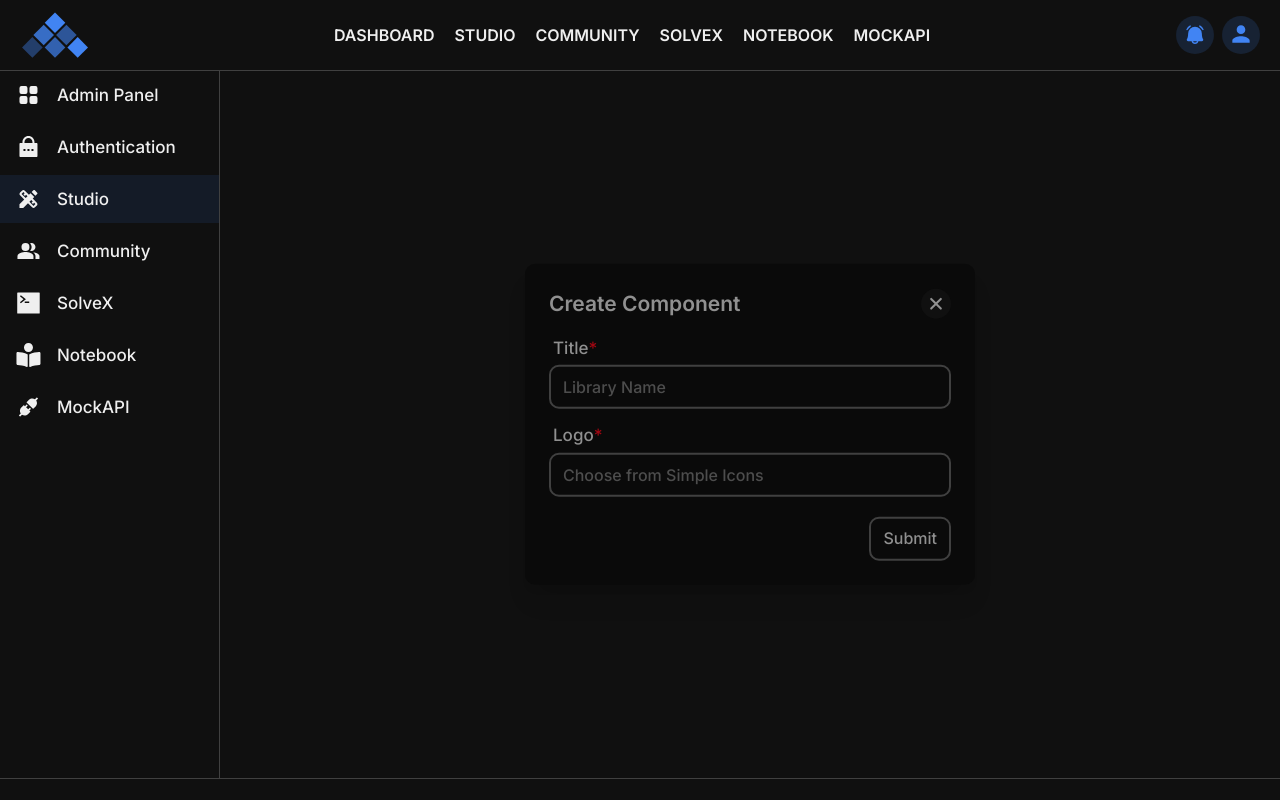
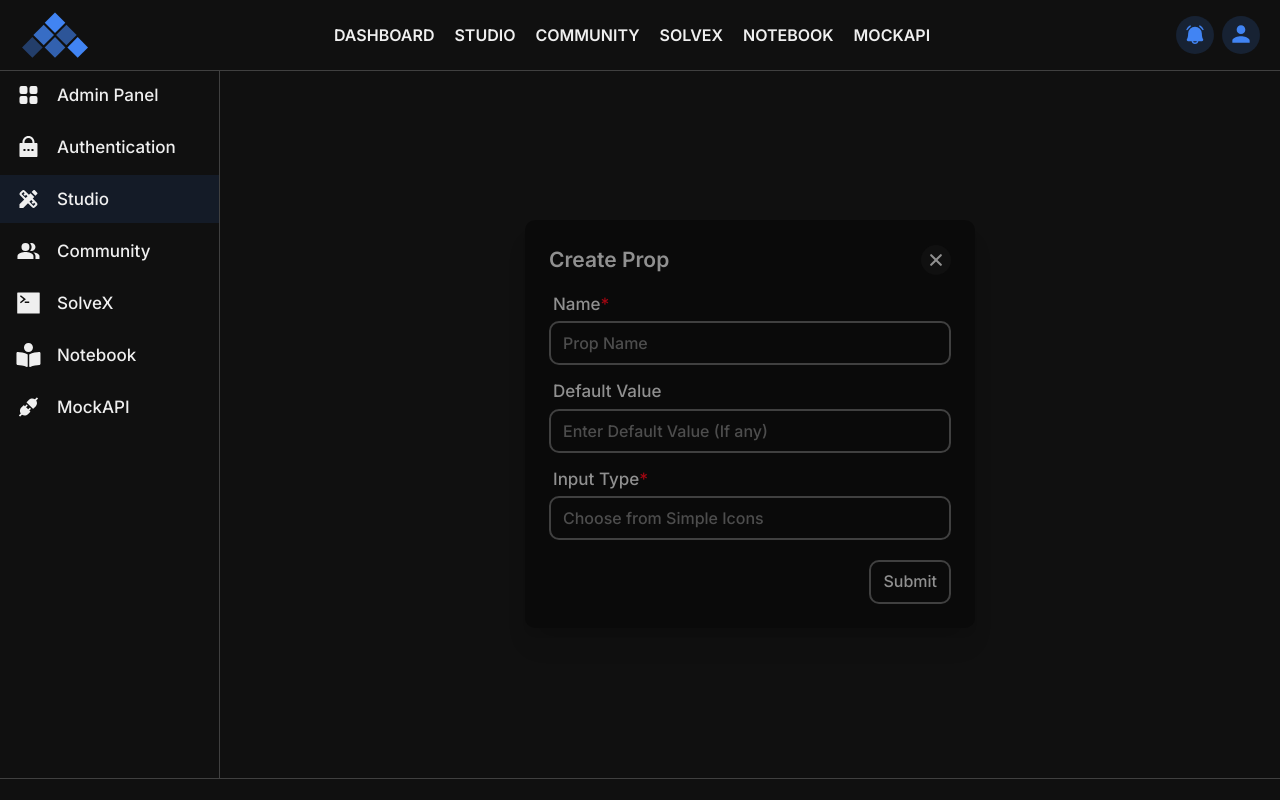
Before and after one commit to chuchra-himanshu/ui.cooders.org, a React (Vite) app: page /admin/studio in a window 1280 px wide. Both pictures are taken after a click on the button "Add Library". Built offline with nearby package versions, Linux system fonts and the light colour scheme.

Commit message:
Design Dialog UI for AdminStudio - AddProp

```diff
--- a/src/pages/admin/AdminStudio.tsx
+++ b/src/pages/admin/AdminStudio.tsx
@@ -28,9 +28,53 @@ const AdminStudio: React.FC = () => {
           <FaPlus />
           <span className="font-semibold -mt-[1.1px]">Add Component</span>
         </button>
+        <button
+          onClick={handleDialogOpen}
+          className="h-[42px] px-4 bg-overlay-primary text-text-secondary hover:bg-accent/5 hover:text-accent flex items-center rounded-[10px] gap-2 cursor-pointer transition-all ease-in-out duration-200"
+        >
+          <FaPlus />
+          <span className="font-semibold -mt-[1.1px]">Add Prop</span>
+        </button>
       </header>
 
       {toggleDialog && (
+        <Dialog heading="Create Prop" handleDialogClose={handleDialogClose}>
+          <form>
+            <TextInput
+              id="prop-name"
+              label="Name"
+              placeholder="Prop Name"
+              inputType="text"
+              required={true}
+            />
+            <TextInput
+              id="prop-default-value"
+              label="Default Value"
+              placeholder="Enter Default Value (If any)"
+              inputType="text"
+              required={false}
+            />
+            <TextInput
+              id="prop-input-type"
+              label="Input Type"
+              placeholder="Choose from Simple Icons"
+              inputType="text"
+              required={true}
+            />
+
+            <div className="flex justify-end mt-5">
+              <button
+                type="submit"
+                className="cursor-pointer font-medium outline-none rounded-[10px] text-text-secondary px-3 pt-[7px] pb-[9px] border-2 border-border-primary hover:text-text-primary hover:border-accent transition-all ease-in-out duration-200"
+              >
+                Submit
+              </button>
+            </div>
+          </form>
+        </Dialog>
+      )}
+
+      {/* {toggleDialog && (
         <Dialog
           heading="Create Component"
           handleDialogClose={handleDialogClose}
@@ -61,7 +105,7 @@ const AdminStudio: React.FC = () => {
             </div>
           </form>
         </Dialog>
-      )}
+      )} */}
 
       {/* {toggleDialog && (
         <Dialog heading="Create Library" handleDialogClose={handleDialogClose}>
```
